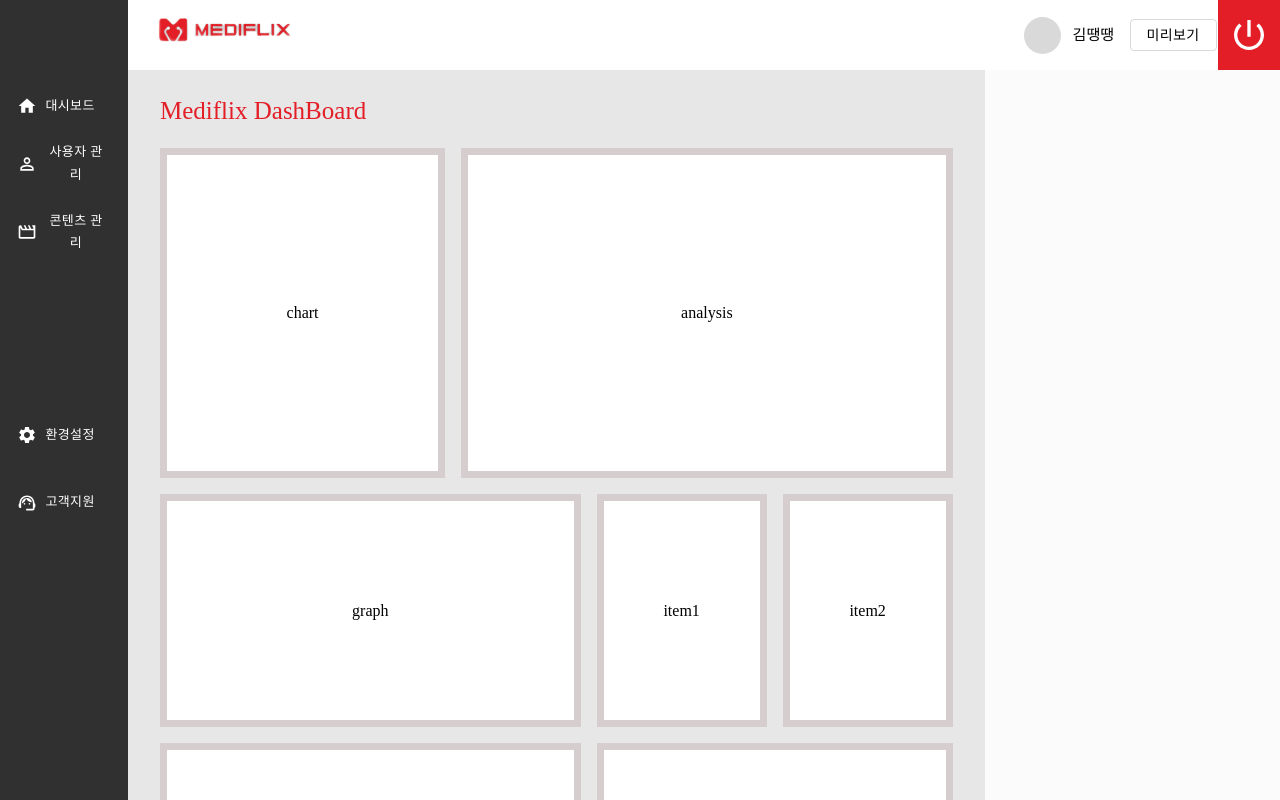
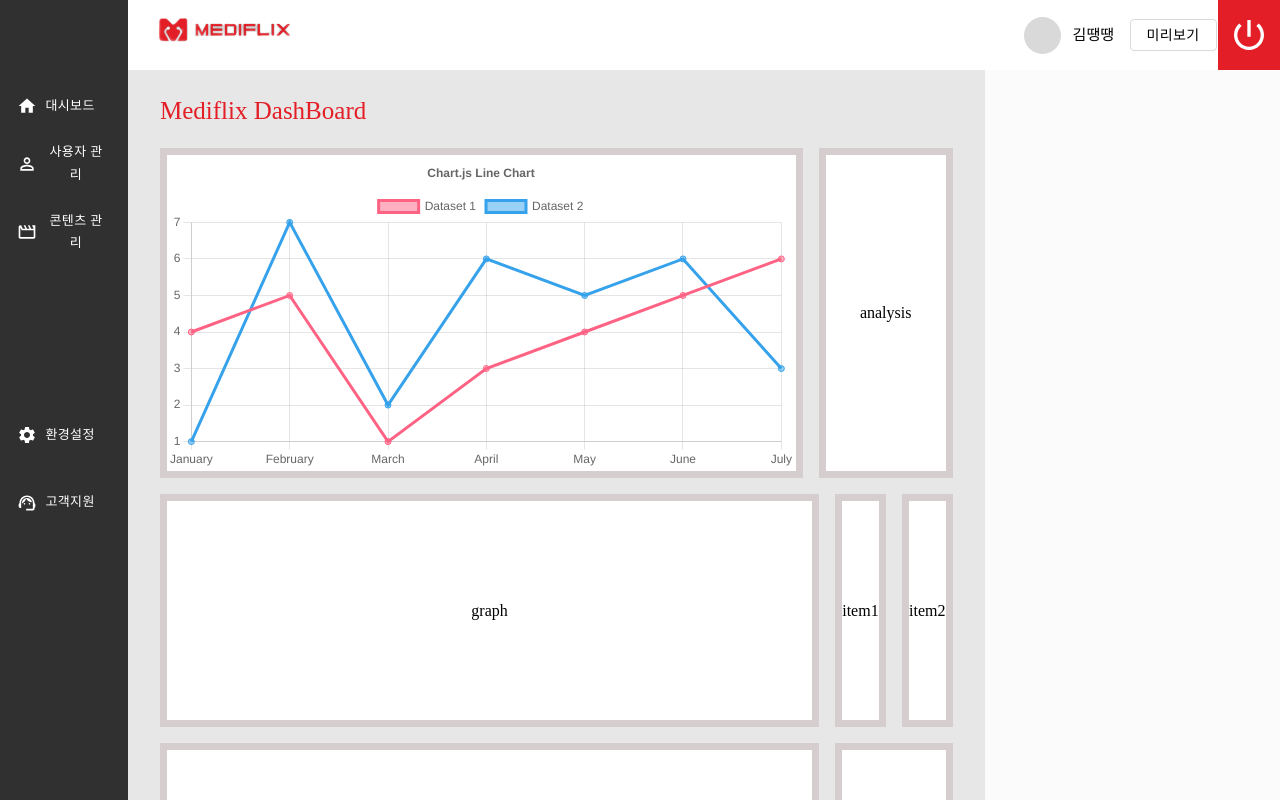
Before and after one commit to MEDIFLIX/ST_FE, a React (Create React App) app in the folder st_fe/: page /main in a window 1280 px wide. Shown: the top 800 px of the page. Built offline with nearby package versions, Linux system fonts and the light colour scheme; a web font is replaced by a local one.

Commit message:
feat : Chart 컴포넌트 추가

```diff
--- a/st_fe/package.json
+++ b/st_fe/package.json
@@ -19,7 +19,9 @@
     "@types/react-dom": "^18.0.11",
     "axios": "^1.3.4",
     "chart.js": "^4.2.1",
+    "faker": "^6.6.6",
     "react": "^18.2.0",
+    "react-chartjs-2": "^5.2.0",
     "react-dom": "^18.2.0",
     "react-router": "^6.8.2",
     "react-router-dom": "^6.8.2",
--- a/st_fe/src/pages/MainPage/MainPage.tsx
+++ b/st_fe/src/pages/MainPage/MainPage.tsx
@@ -1,3 +1,4 @@
+import LineChart from './components/LineChart';
 import styled from 'styled-components';
 import NavBar from '../../components/Navbar';
 import SideBar from '../../components/SideBar';
@@ -99,7 +100,9 @@
         <DashContainer>
           <Title>Mediflix DashBoard</Title>
           <ContentGridBox>
-            <ContentBox className={'grid-chart'}>chart</ContentBox>
+            <ContentBox className={'grid-chart'}>
+              <LineChart />
+            </ContentBox>
             <ContentBox className={'grid-analysis'}>analysis</ContentBox>
             <ContentBox className={'grid-graph'}>graph</ContentBox>
             <ContentBox className={'grid-item1'}>item1</ContentBox>
--- /dev/null
+++ b/st_fe/src/pages/MainPage/components/LineChart.tsx
@@ -0,0 +1,55 @@
+import React from 'react';
+import {
+  Chart as ChartJS,
+  CategoryScale,
+  LinearScale,
+  PointElement,
+  LineElement,
+  Title,
+  Tooltip,
+  Legend,
+} from 'chart.js';
+import { Line } from 'react-chartjs-2';
+
+ChartJS.register(CategoryScale, LinearScale, PointElement, LineElement, Title, Tooltip, Legend);
+
+export const options = {
+  responsive: true,
+  plugins: {
+    legend: {
+      position: 'top' as const,
+    },
+    title: {
+      display: true,
+      text: 'Chart.js Line Chart',
+    },
+  },
+};
+
+const labels = ['January', 'February', 'March', 'April', 'May', 'June', 'July'];
+
+export const data = {
+  labels,
+  datasets: [
+    {
+      label: 'Dataset 1',
+      fill: true,
+      data: [4, 5, 1, 3, 4, 5, 6, 7],
+      borderColor: 'rgb(255, 99, 132)',
+      backgroundColor: 'rgba(255, 99, 132, 0.5)',
+    },
+    {
+      label: 'Dataset 2',
+      fill: true,
+      data: [1, 7, 2, 6, 5, 6, 3],
+      borderColor: 'rgb(53, 162, 235)',
+      backgroundColor: 'rgba(53, 162, 235, 0.5)',
+    },
+  ],
+};
+
+function LineChart() {
+  return <Line options={options} data={data} />;
+}
+
+export default LineChart;
```
Also changed, not shown: 1 other file (tests, documents, lock files or other folders).
